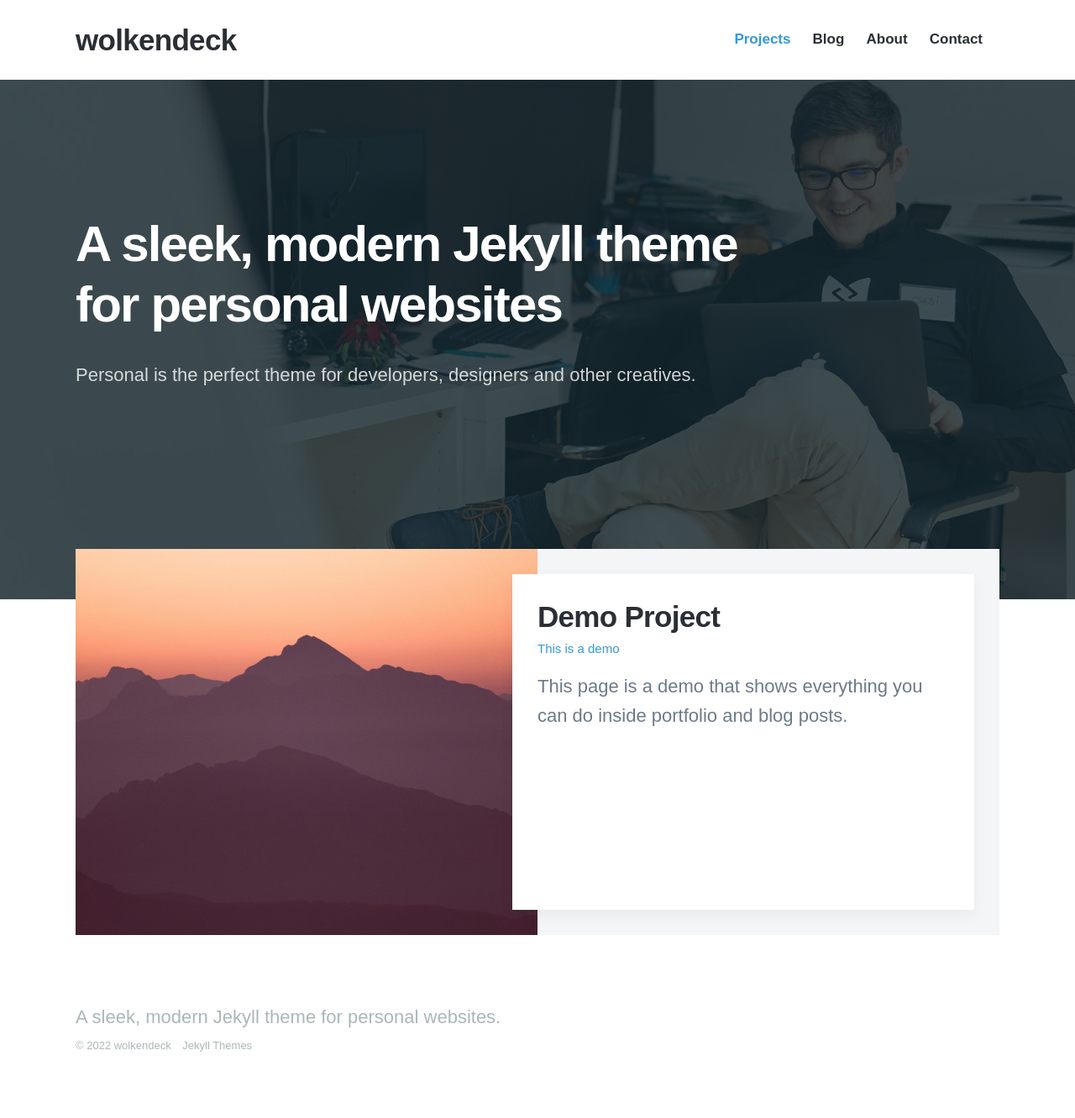
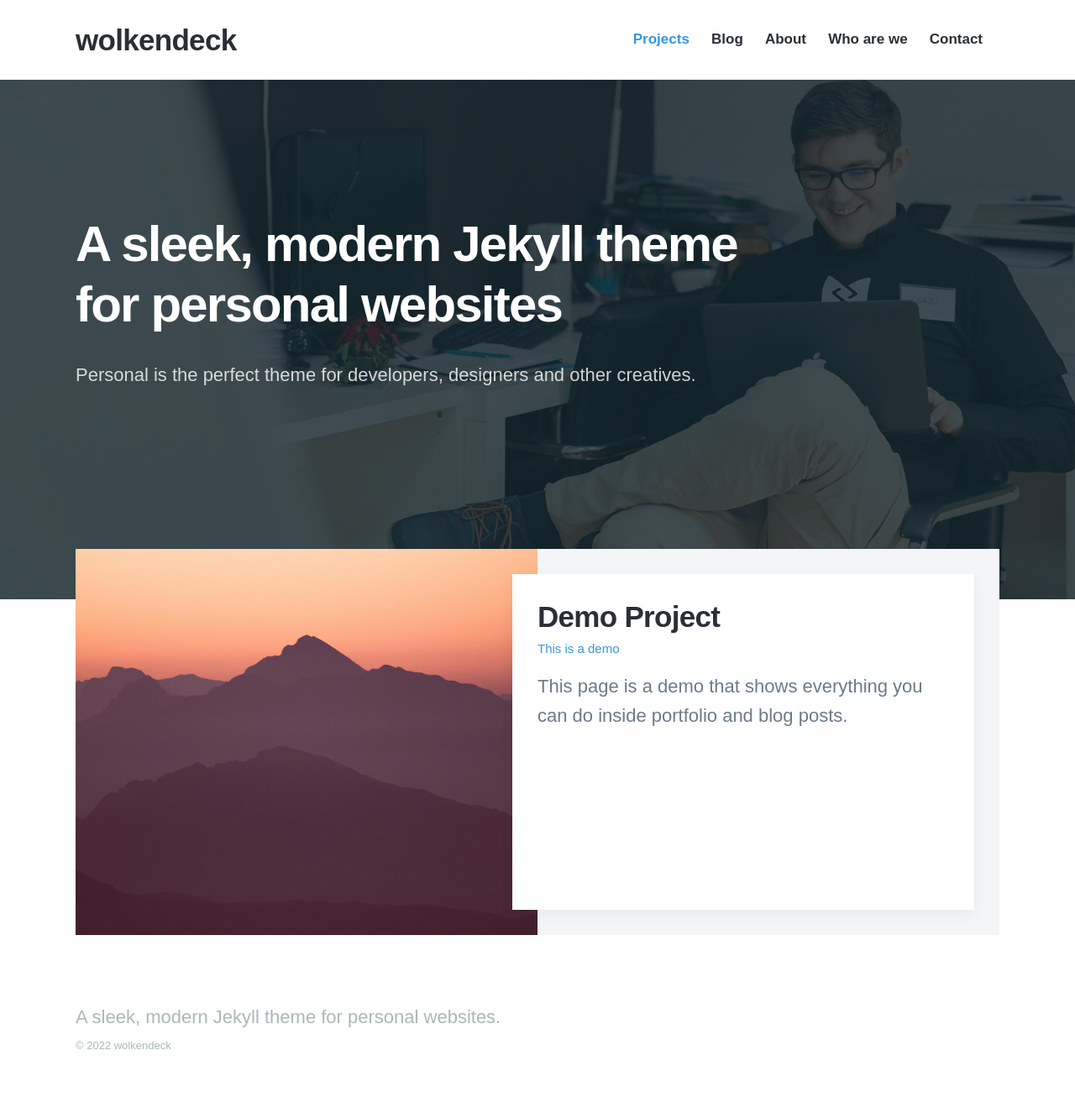
Before and after one commit to wolkendeck/wolkendeck.github.io, a Jekyll site: the page built from docs/index.html, in a window 1280 px wide. Shown: the whole page at 84% size. Built offline with Jekyll 4.4.1, drawn with Linux system fonts in a browser that asks for light colours; nearby versions of some CDN libraries; some web fonts are replaced.

Commit message:
Removing footer jekyll themes reference

```diff
--- a/docs/_data/settings.yml
+++ b/docs/_data/settings.yml
@@ -14,6 +14,8 @@ menu_settings:
       url: '/blog/'
     - title: 'About'
       url: '/about'
+    - title: 'Who are we'
+      url: '/who-are-we'
     - title: 'Contact'
       url: '/contact'
 
--- a/docs/_includes/footer.html
+++ b/docs/_includes/footer.html
@@ -6,7 +6,6 @@
 
 		<div class="footer__copyright">
 			<span>© {{ 'now' | date: "%Y" }} {{ site.data.settings.basic_settings.site_title }}</span>
-			<a href="https://jekyllthemes.io" target="_blank">Jekyll Themes</a>
 		</div>
 
 		{% include socials.html %}
```
